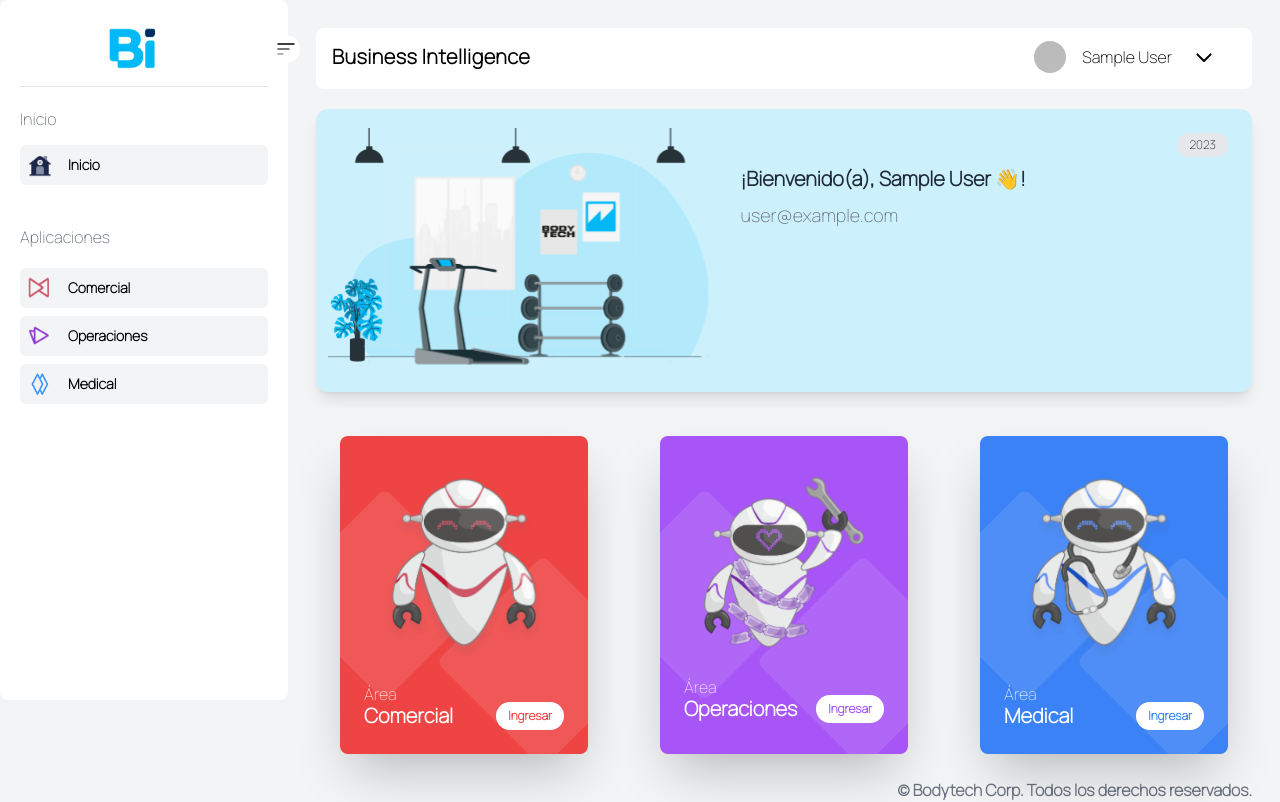
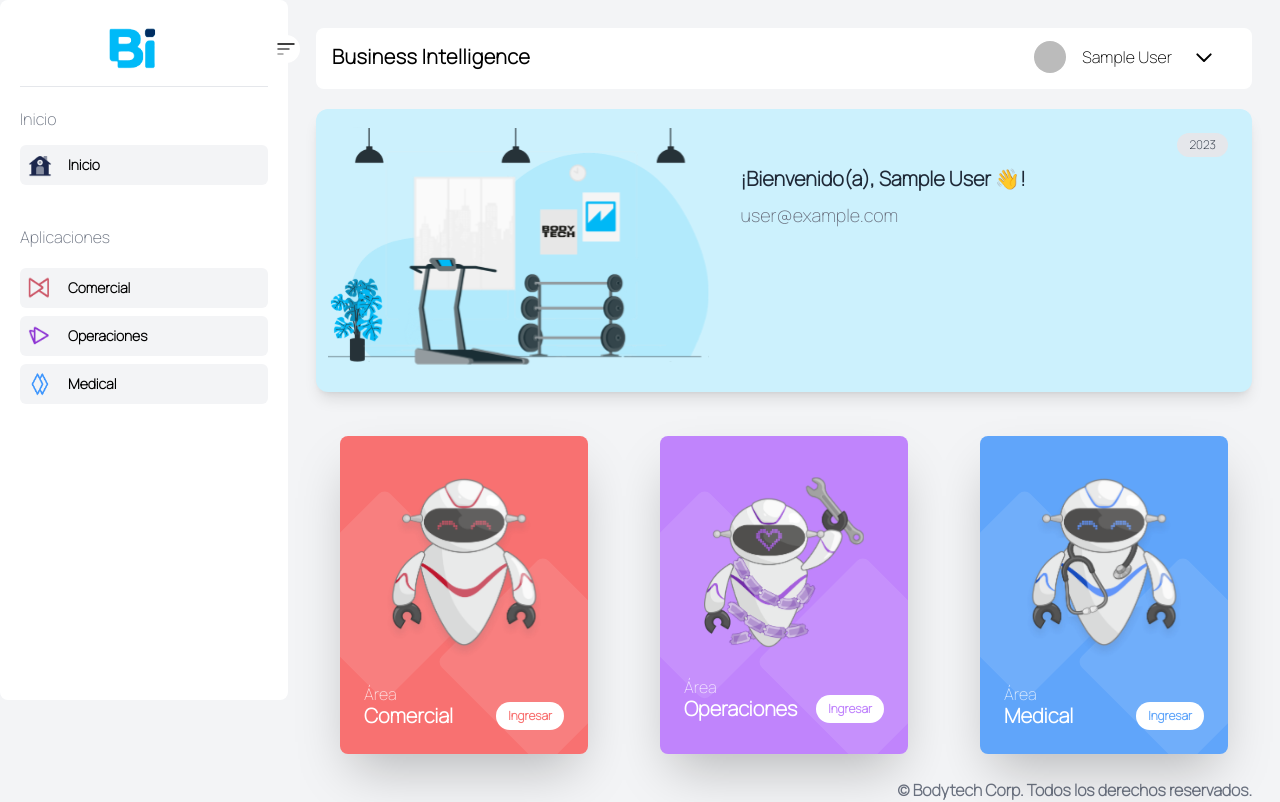
Before and after one commit to jefry-MYBT/quicksight-portal-mybt, a Next.js app: page / in a window 1280 px wide. Built offline with nearby package versions, Linux system fonts and the light colour scheme; no server answers; sample sign-in values are in the browser's storage; what tailwindcss-animated would draw is missing.

Commit message:
fix: validaciones login

```diff
--- a/components/Cards.jsx
+++ b/components/Cards.jsx
@@ -24,7 +24,7 @@ const dataCards = [
 export default function Cards() {
   return (
     <div className="animate-fade-up grid mt-[20px] grid-cols-1 gap-6 sm:grid-cols-2 md:grid-cols-2 lg:grid-cols-3 xl:grid-cols-3">
-      <div className="flex-shrink-0 m-6 relative overflow-hidden bg-[#ef4444] rounded-lg max-w-xs shadow-2xl">
+      <div className="flex-shrink-0 m-6 relative overflow-hidden bg-[#f87171] rounded-lg max-w-xs shadow-2xl">
       <svg className="absolute bottom-0 left-0 mb-8 scale-150 opacity-10" viewBox="0 0 375 283" fill="none">
         <rect x="159.52" y="175" width="152" height="152" rx="8" transform="rotate(-45 159.52 175)" fill="white"/>
         <rect y="107.48" width="152" height="152" rx="8" transform="rotate(-45 0 107.48)" fill="white"/>
@@ -38,12 +38,12 @@ export default function Cards() {
         <div className="flex justify-between">
           <span className="block font-semibold text-xl">Comercial</span>
           <Link href="/comercial">
-          <span className="block bg-white rounded-full text-[#ef4444] hover:bg-[#ef4444] hover:text-white text-xs font-bold px-3 py-2 leading-none flex items-center">Ingresar</span>
+          <span className="block bg-white rounded-full text-[#f87171] hover:bg-[#f87171] hover:text-white text-xs font-bold px-3 py-2 leading-none flex items-center">Ingresar</span>
           </Link>
         </div>
       </div>
     </div>
-    <div className="flex-shrink-0 m-6 relative overflow-hidden bg-[#a855f7] rounded-lg max-w-xs shadow-2xl">
+    <div className="flex-shrink-0 m-6 relative overflow-hidden bg-[#c084fc] rounded-lg max-w-xs shadow-2xl">
       <svg className="absolute bottom-0 left-0 mb-8 scale-150 opacity-10" viewBox="0 0 375 283" fill="none">
         <rect x="159.52" y="175" width="152" height="152" rx="8" transform="rotate(-45 159.52 175)" fill="white"/>
         <rect y="107.48" width="152" height="152" rx="8" transform="rotate(-45 0 107.48)" fill="white"/>
@@ -57,12 +57,12 @@ export default function Cards() {
         <div className="flex justify-between">
           <span className="block font-semibold text-xl">Operaciones</span>
           <Link href="/operaciones">
-          <span className="block bg-white rounded-full hover:bg-[#a855f7] hover:text-white text-[#a855f7] text-xs font-bold px-3 py-2 leading-none flex items-center">Ingresar</span>
+          <span className="block bg-white rounded-full hover:bg-[#c084fc] hover:text-white text-[#c084fc] text-xs font-bold px-3 py-2 leading-none flex items-center">Ingresar</span>
           </Link>
         </div>
       </div>
     </div>
-    <div className="flex-shrink-0 m-6 relative overflow-hidden bg-[#3b82f6] rounded-lg max-w-xs shadow-2xl">
+    <div className="flex-shrink-0 m-6 relative overflow-hidden bg-[#60a5fa] rounded-lg max-w-xs shadow-2xl">
       <svg className="absolute bottom-0 left-0 mb-8 scale-150 opacity-10" viewBox="0 0 375 283" fill="none">
         <rect x="159.52" y="175" width="152" height="152" rx="8" transform="rotate(-45 159.52 175)" fill="white"/>
         <rect y="107.48" width="152" height="152" rx="8" transform="rotate(-45 0 107.48)" fill="white"/>
@@ -76,7 +76,7 @@ export default function Cards() {
         <div className="flex justify-between">
           <span className="block font-semibold text-xl">Medical</span>
           <Link href="/medical">
-          <span className="block hover:bg-[#3b82f6] hover:text-white bg-white rounded-full text-[#3b82f6] text-xs font-bold px-3 py-2 leading-none flex items-center">Ingresar</span>
+          <span className="block hover:bg-[#60a5fa] hover:text-white bg-white rounded-full text-[#60a5fa] text-xs font-bold px-3 py-2 leading-none flex items-center">Ingresar</span>
           </Link>
         </div>
       </div>
--- a/pages/api/auth/[...nextauth].js
+++ b/pages/api/auth/[...nextauth].js
@@ -2,10 +2,13 @@ import NextAuth from "next-auth/next";
 import GoogleProvider from "next-auth/providers/google";
 
 export default NextAuth({
+    pages: {
+        error: '/login'
+    },
     callbacks: {
-        async signIn({account, profile}) {
+        async signIn({account, profile, callbackUrl}) {
             if (account.provider === "google") {
-                return profile.email_verified && ( profile.email.endsWith("@bodytechcorp.com") || profile.email.endsWith("@athleticgym.com.co"))
+                return profile.email_verified && ( profile.email.endsWith("@bodytechcorp.com") || profile.email.endsWith("@athleticgym.com.co") || profile.email.endsWith("@fitnessmarket.com.co"))
             }
         },
     },
--- a/pages/login.js
+++ b/pages/login.js
@@ -1,10 +1,36 @@
 import { signIn, useSession } from "next-auth/react";
 import { useRouter } from "next/router";
 import LoginImg from "@/components/LoginIMG";
+import Swal from "sweetalert2";
+import { useEffect, useState } from "react";
+
 export default function Login() {
+  const [login, setLogin] = useState(false);
   const { data: session, status } = useSession();
   const router = useRouter();
   const fecha = new Date();
+  const {error} = router.query;
+
+  const errors ={
+    AccessDenied:"Acceso Denegado",
+    default:"Error"
+  }
+
+  const ComponentError = ({ error }) =>{
+    const errorMessage = error && (errors[error] ?? errors.default);
+    return  useEffect(()=>{
+      if (error === 'AccessDenied') {
+        setLogin(false)
+        Swal.fire({
+          icon: "error",
+          title: errorMessage
+        }).then((res) =>{
+          router.push('/login')
+        })
+      }
+    })
+
+  }
 
   if (status !== "loading" && status === "authenticated") {
     router.push("/");
@@ -103,6 +129,7 @@ export default function Login() {
           )}
           <span className="font-extrabold">Continuar con Google</span>
         </button>
+        {error && <ComponentError error={error} />}
         <p className="my-8 text-gray-500	">
           © <span>{fecha.getFullYear()}</span> BodyTech Corp. Todos los derechos
           reservados.
```
